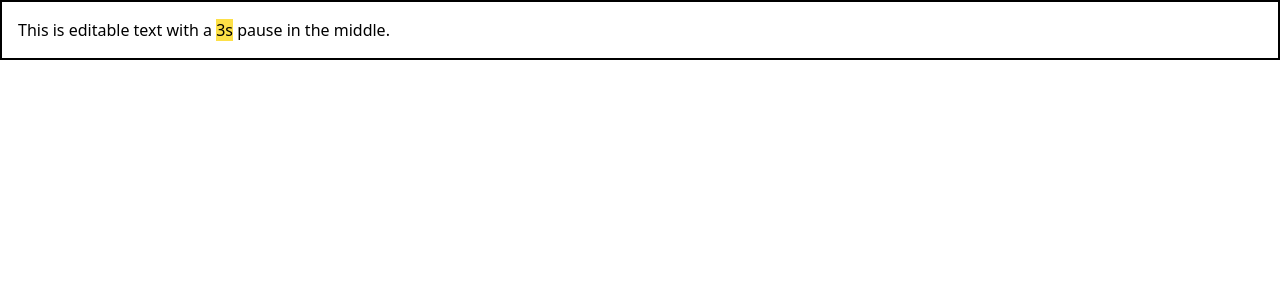
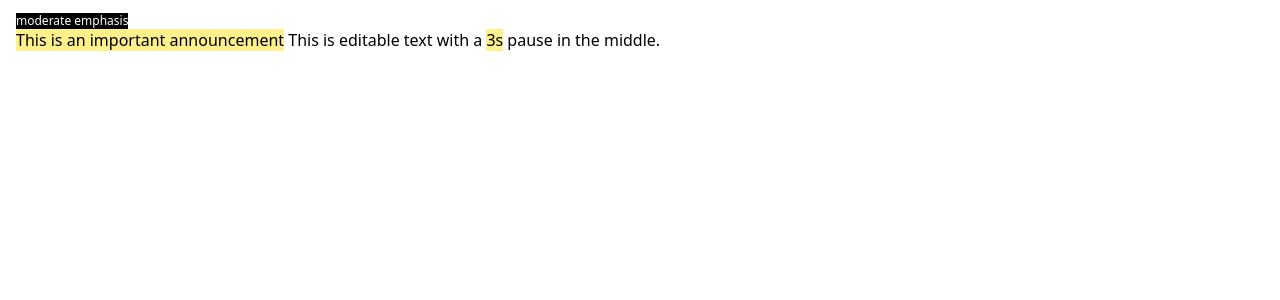
Before and after one commit to hyunbinseo/tts-web-ui, a SvelteKit app: page / in a window 1280 px wide. Shown: the top 300 px of the page. Built offline with nearby package versions, Linux system fonts and the light colour scheme.

Commit message:
chore: poc emphasis leading label

```diff
--- a/postcss.config.js
+++ b/postcss.config.js
@@ -1,5 +1,6 @@
 export default {
 	plugins: {
+		'tailwindcss/nesting': {},
 		tailwindcss: {},
 		autoprefixer: {}
 	}
--- a/src/routes/+page.svelte
+++ b/src/routes/+page.svelte
@@ -30,22 +30,28 @@
 
 <svelte:document onselectionchange={debounce(handleSelectionChange)} />
 
-<div
-	contenteditable
-	bind:this={editor}
-	onblur={handleSelectionChange}
-	class="border-2 border-black p-4"
->
+<div contenteditable bind:this={editor} onblur={handleSelectionChange} class="p-4">
+	<emphasis level="moderate">This is an important announcement</emphasis>
 	This is editable text with a
-	<break time="3s" data-time="3s"></break>
+	<break time="3s"></break>
 	pause in the middle.
 </div>
 
 <style lang="postcss">
-	break {
-		@apply bg-yellow-300;
-	}
-	break::after {
-		content: attr(data-time);
+	div[contenteditable] {
+		@apply overflow-x-hidden leading-[3rem];
+		> * {
+			@apply bg-yellow-200;
+		}
+		> emphasis {
+			@apply relative;
+			&::before {
+				@apply absolute -top-4 whitespace-pre bg-black text-xs text-white;
+				content: attr(level) ' emphasis\A';
+			}
+		}
+		> break::before {
+			content: attr(time);
+		}
 	}
 </style>
```
